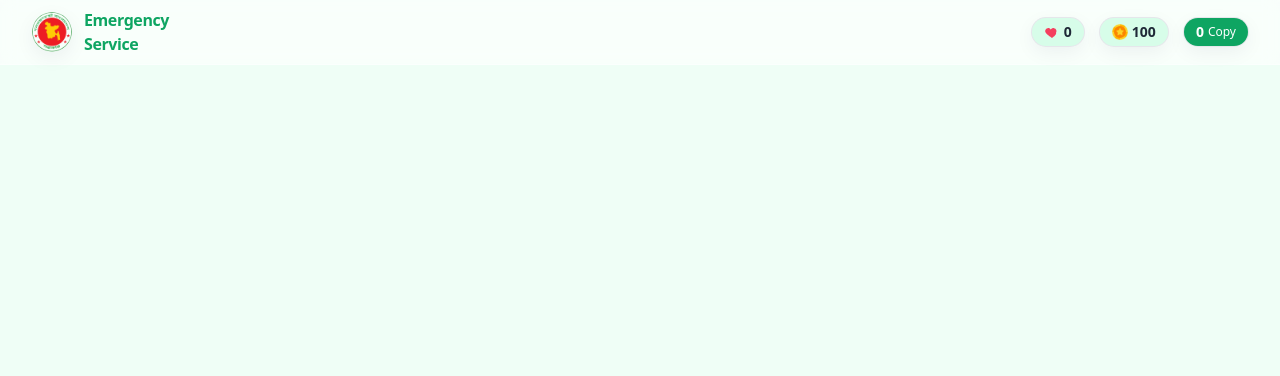
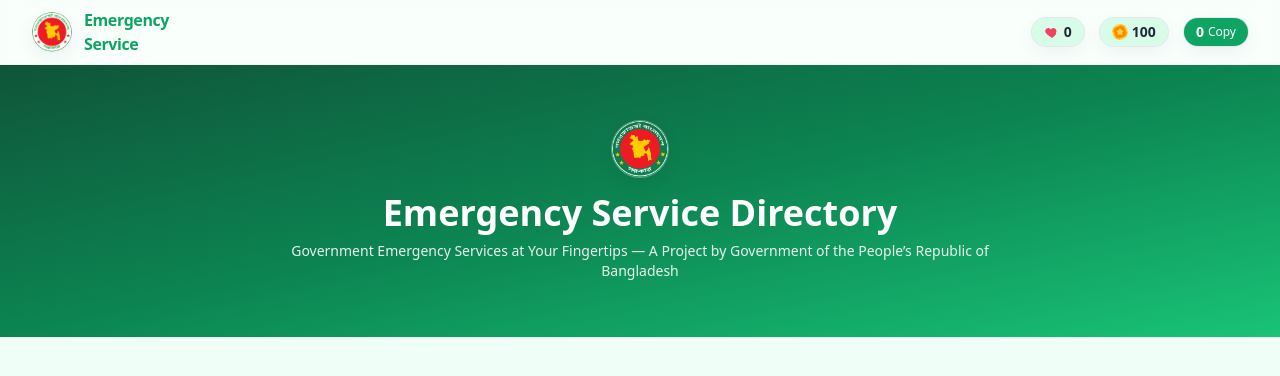
Before and after one commit to Ahnaf1014/Emergency-Hotline-main, a plain HTML site: page index.html in a window 1280 px wide. Drawn offline with nearby package versions, Linux system fonts and the light colour scheme.

Commit message:
Hero sec-updated

```diff
--- a/index.html
+++ b/index.html
@@ -89,6 +89,25 @@
     </div>
   </header>
 
+  <!-- HERO -->
+  <section
+    class="relative isolate overflow-hidden bg-gradient-to-br from-brand-900 via-brand-700 to-brand-500 text-white">
+    <div class="mx-auto max-w-7xl px-4 sm:px-6 lg:px-8">
+      <div class="flex flex-col items-center py-10 sm:py-12 lg:py-14">
+        <!-- crest replaced with provided 'emergency' -->
+        <span
+          class="mb-4 inline-flex h-14 w-14 items-center justify-center rounded-full ring-1 ring-white/30 shadow-soft overflow-hidden">
+          <img src="assets/logo-dark.png" alt="Emergency Crest" class="h-full w-full object-cover" />
+        </span>
+
+
+        <h1 class="text-center text-2xl font-extrabold sm:text-3xl lg:text-4xl">Emergency Service Directory</h1>
+        <p class="mt-2 max-w-3xl text-center text-xs sm:text-sm text-white/90">Government Emergency Services at Your
+          Fingertips — A Project by Government of the People’s Republic of Bangladesh</p>
+      </div>
+    </div>
+  </section>
+
 </body>
 
 </html>
```
